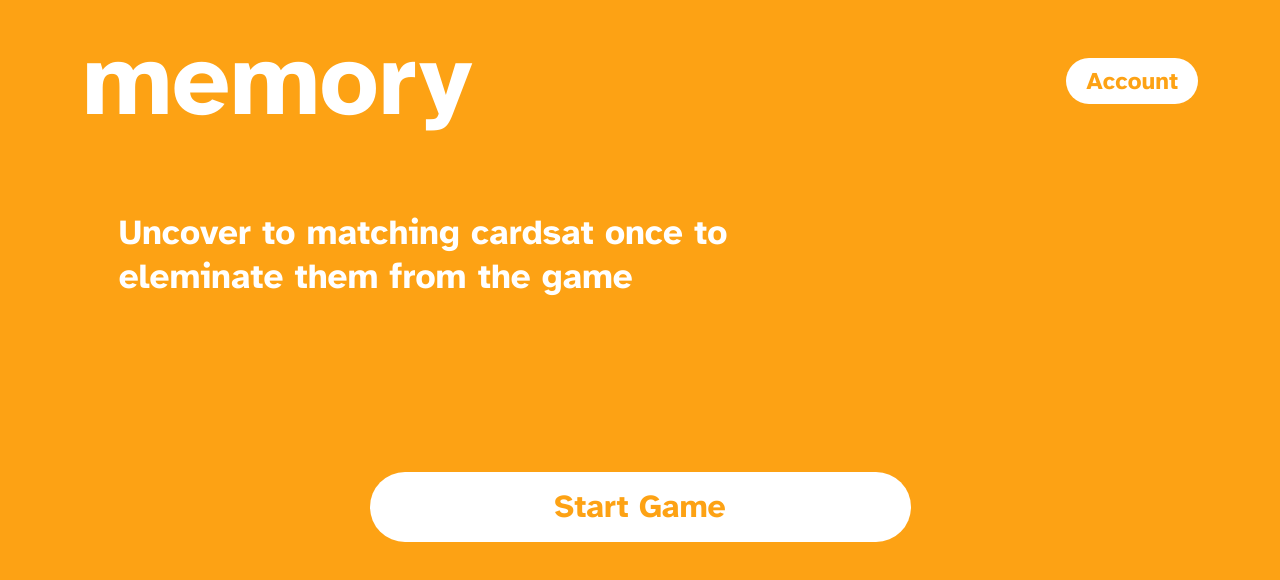
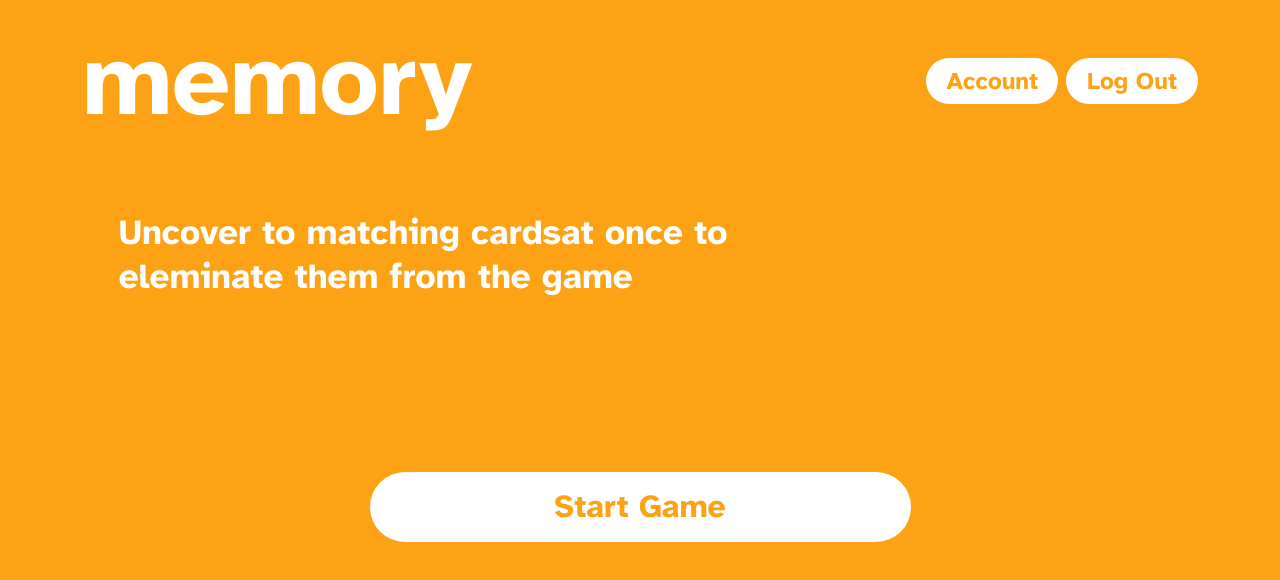
Before and after one commit to alsuhaibanishoug/MemoryGame, a React (Create React App) app in the folder memory_game_front/: page /startgame in a window 1280 px wide. Shown: the top 580 px of the page. Built offline with nearby package versions, Linux system fonts and the light colour scheme.

Commit message:
Update
add sign out button in home page

```diff
--- a/memory_game_front/src/pages/home/StartGame.jsx
+++ b/memory_game_front/src/pages/home/StartGame.jsx
@@ -21,8 +21,13 @@
                 <div className="d-flex justify-content-between align-items-center">
                     <div className="main_title">memory</div>
                     {/* <div className="signin">Sign in</div> */}
+                    <div className="d-flex justify-content-between align-items-center gap-2" >
                     <CusButton cusClass={'signin__btn'} callBackFn={goToProfile}><span>Account</span></CusButton>
-
+                    <CusButton cusClass={'signin__btn'} callBackFn={()=>{
+                        localStorage.clear();
+                        navigate('/',{replace: true});
+                    }}><span>Log Out</span></CusButton>
+                    </div>
                 </div >
                 <div className="bTxt">
                     <span>Uncover to matching cardsat once to</span> <br />
```
